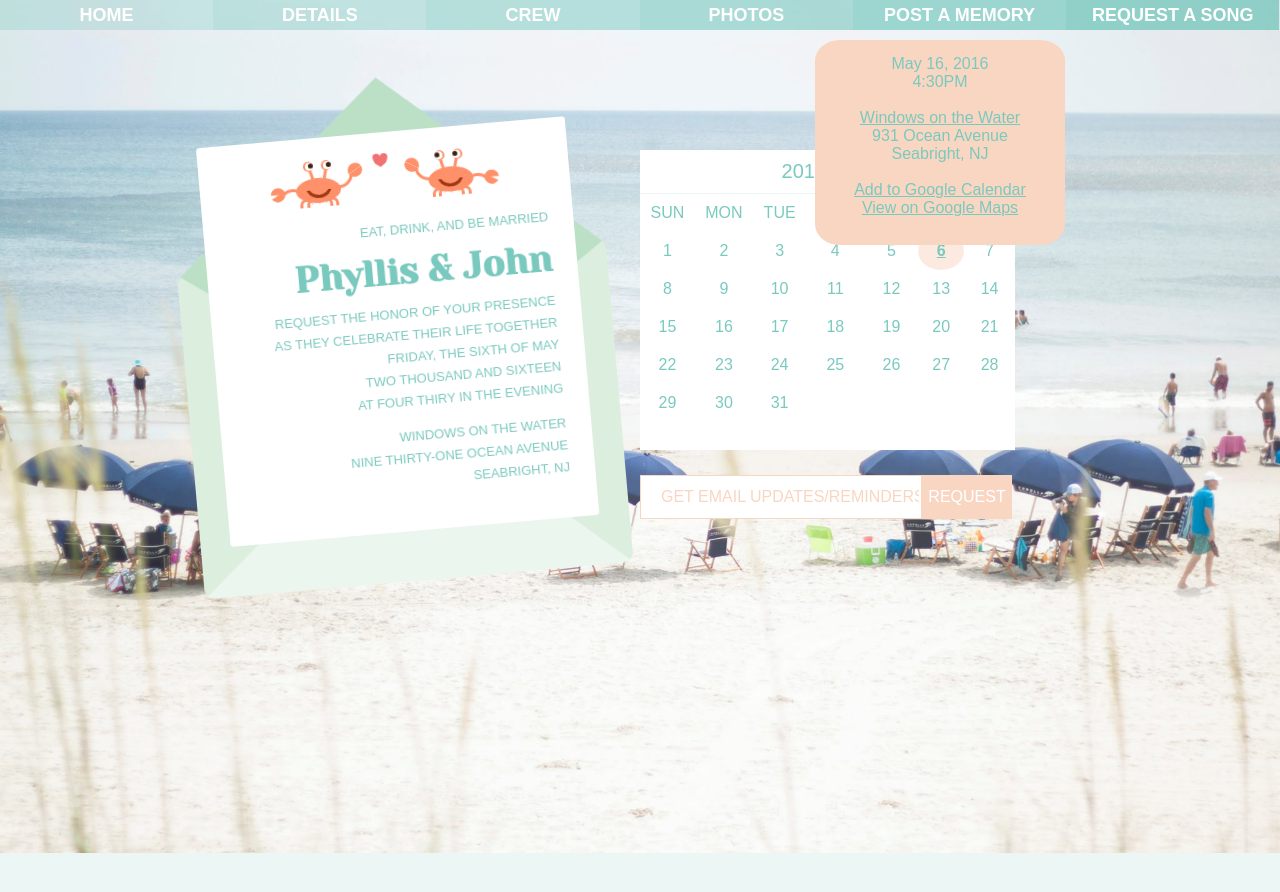
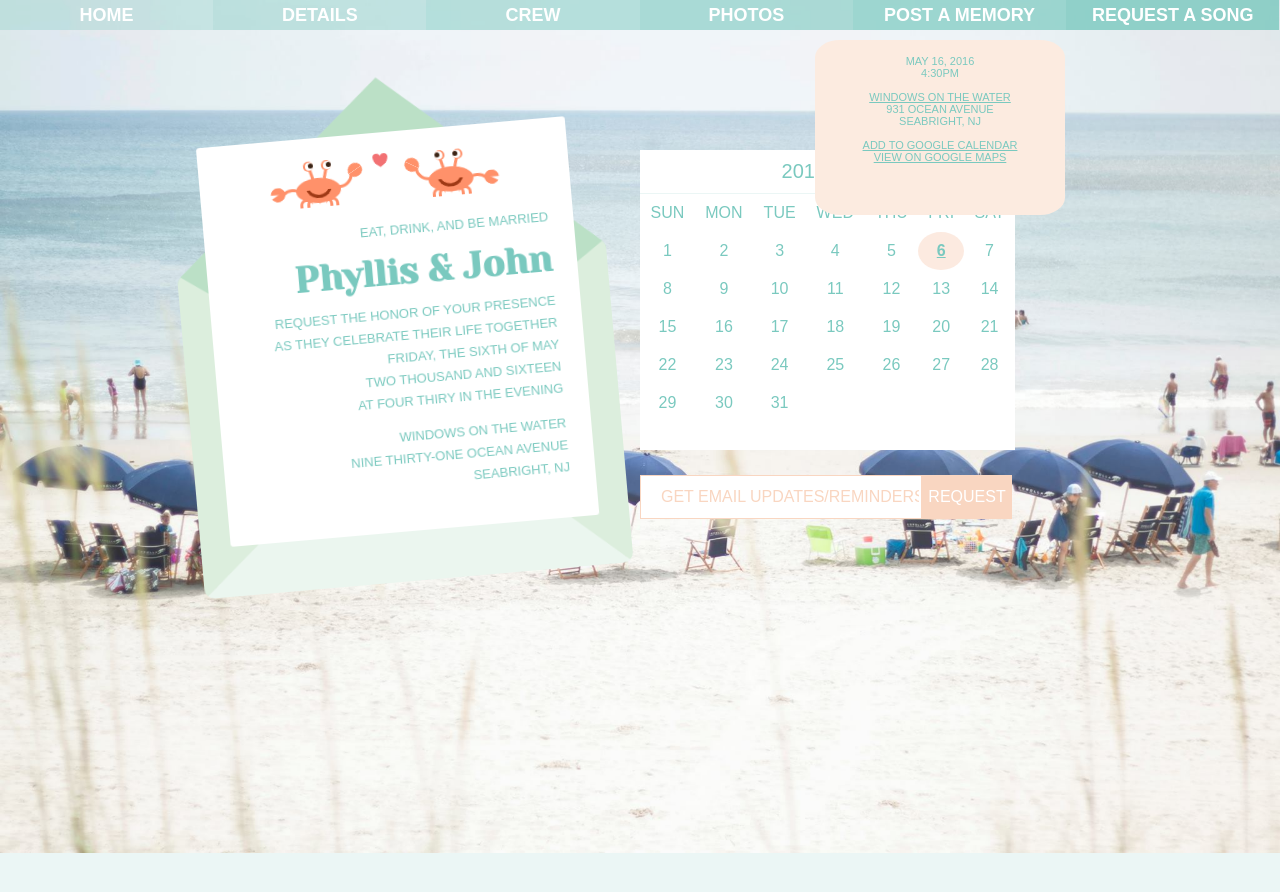
Before and after one commit to phyllisandjohn/phyllisandjohn.github.io, a Jekyll site: the page details/index.html, which Jekyll copies as it is, in a window 1280 px wide. Shown: the top 892 px of the page. Built offline with Jekyll 4.4.1, drawn with Linux system fonts in a browser that asks for light colours.

Commit message:
Update index.html

```diff
--- a/details/index.html
+++ b/details/index.html
@@ -110,16 +110,18 @@ td {
 }
 
 .blurb {
+	text-transform: uppercase;
 	padding-top: 15px;
 	position: absolute;
 	left: 50%;
 	margin-left: 175px;
 	margin-top: 40px;
 	text-align: center;
-	background: rgb(249,214,193);
+	background: #FCEBE0;
 	width: 250px;
-	height: 190px;
+	height: 160px;
 	border-radius: 10%;
+	font-size: 11px;
 }
 
 a:visited {
```
